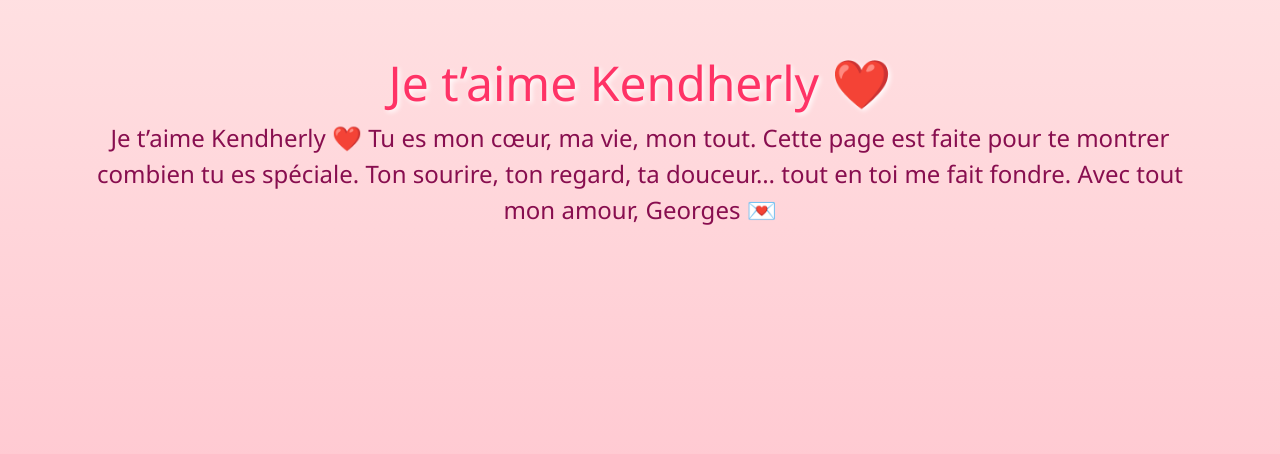
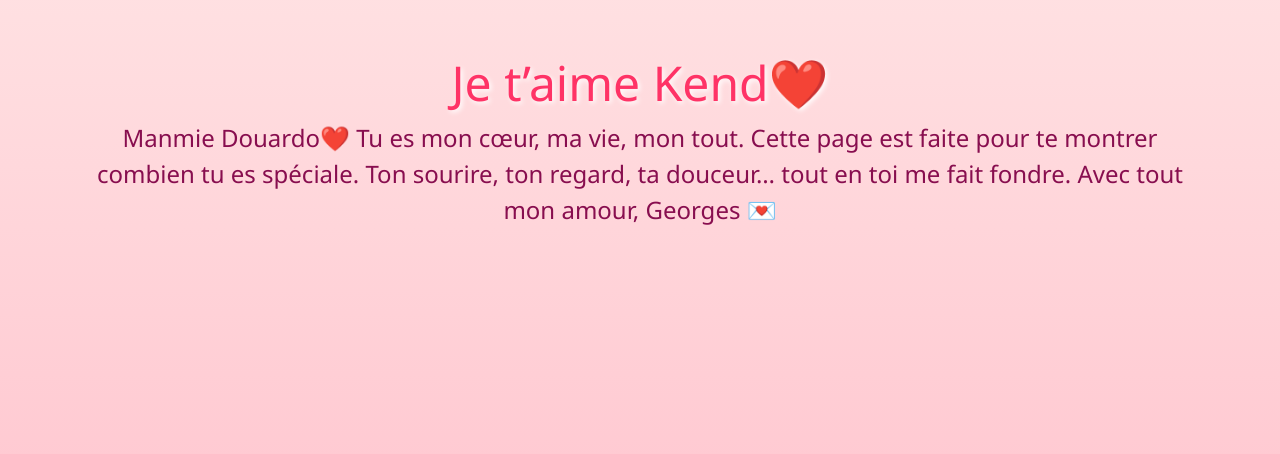
Before and after one commit to maisonflex/jetaime, a plain HTML site: page lettre.html in a window 1280 px wide. Shown: the part 130-584 px from the top of the page. Drawn offline with nearby package versions, Linux system fonts and the light colour scheme.

Commit message:
≡ƒöü Mise ├á jour automatique

```diff
--- a/lettre.html
+++ b/lettre.html
@@ -10,8 +10,8 @@
 </head>
 <body>
     <div class="container text-center p-4 z-2 position-relative">
-    <h1>Je t’aime Kendherly ❤️</h1>
-    <p>Je t’aime Kendherly ❤️
+    <h1>Je t’aime Kend❤️</h1>
+    <p>Manmie Douardo❤️
 
         Tu es mon cœur, ma vie, mon tout.
         Cette page est faite pour te montrer combien tu es spéciale.
```
Also changed, not shown: index.html (+1 -1 lines).
